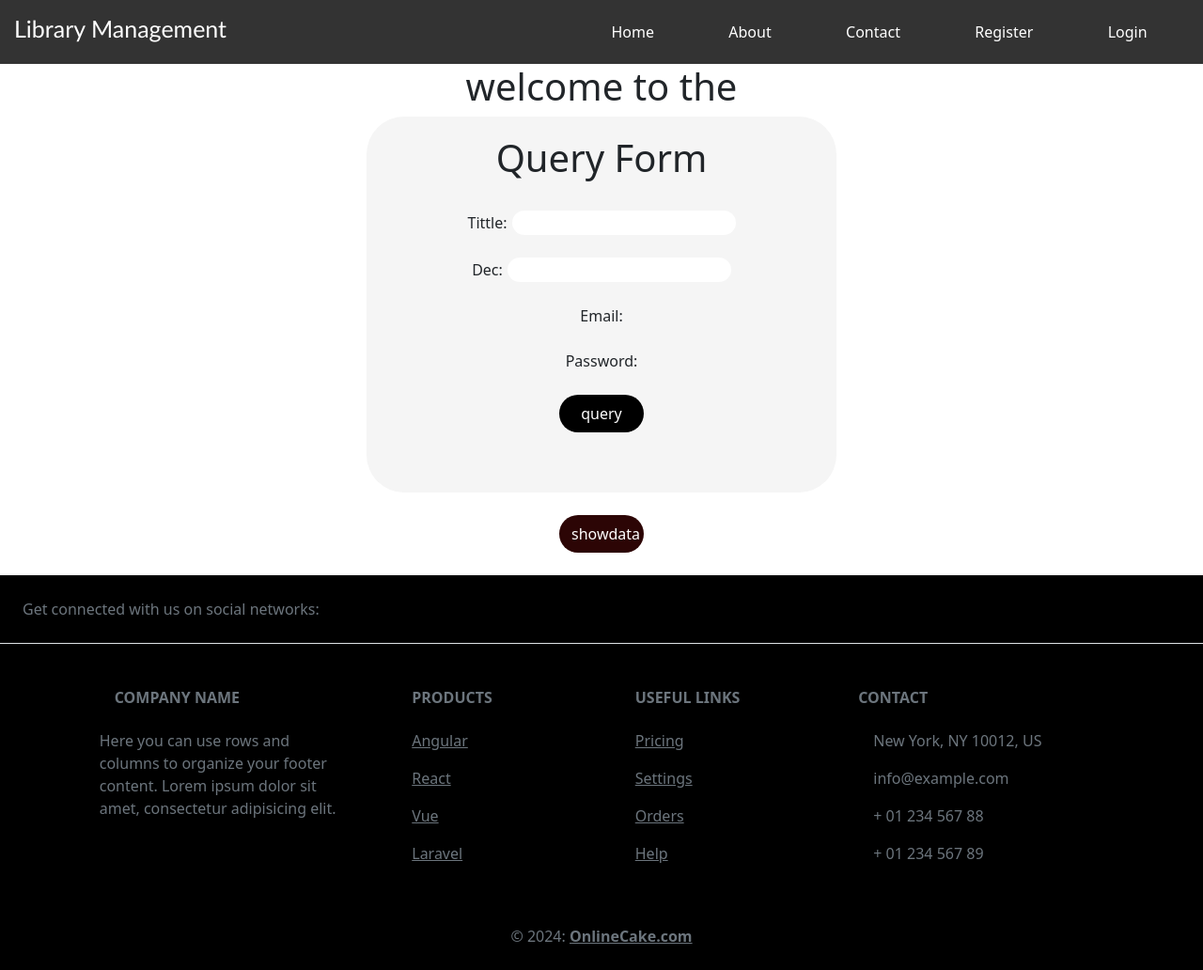
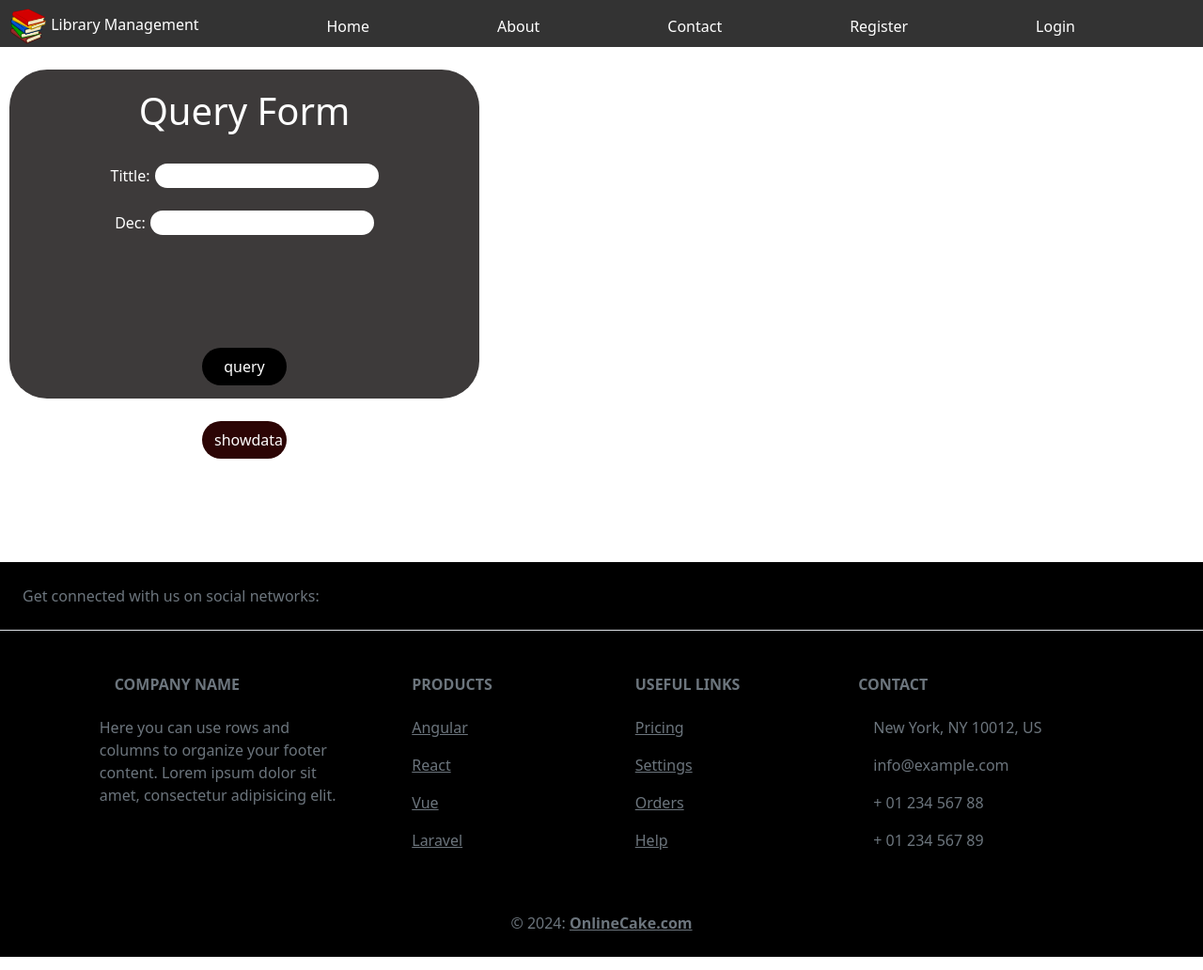
Before and after one commit to khushbu091/library_crud, a Django app: page /dashbord/ in a window 1280 px wide. Shown: the whole page at 94% size. Run offline with Django 5.2, Linux system fonts and the light colour scheme.

Commit message:
update_library_crud

```diff
--- a/project/app/static/css/style.css
+++ b/project/app/static/css/style.css
@@ -1,17 +1,23 @@
+
 .navbar {
+    width: 100%;
+    height: 50px;
     display: flex;
+    justify-content: space-around;
     overflow: hidden;
     background-color: #333;
     align-items: center;
+    margin: auto;
+    padding-left: 10px;
   }
 .navbar h1{
-    font-family: 'Trebuchet MS', 'Lucida Sans Unicode', 'Lucida Grande', 'Lucida Sans', Arial, sans-serif;
+    font-family:Verdana, Geneva, Tahoma, sans-serif;
     font-size: 25px;
     color: white;
     text-decoration: none;
     margin-left: 15px;
     text-align: center;
-    margin-right: 350px;
+
 }
 
   .navbar a {
@@ -19,7 +25,6 @@
     display: block;
     color: white;
     text-align: center;
-    padding: 14px 20px;
     text-decoration: none;
   }
 
@@ -34,9 +39,10 @@
     display: table;
     clear: both;
   }
-  .reg-form{
-    width: 500px;
-    height: 600px;
-    background-color: yellow;
-    align-items: center;
-  }
+  @media screen and (max-width: 600px) {
+    .navbar li {
+        float: none;
+        display: block;
+        text-align: center;
+    }
+}
--- a/project/app/templates/base.html
+++ b/project/app/templates/base.html
@@ -10,19 +10,30 @@
     <title>Library Management</title>
 
 </head>
-<body>
-    <header class="navbar">
-        <h1>Library Management</h1>
+<body style="box-sizing: border-box;">
+    <ul class="navbar" style="list-style: none;">
+      <li>
+          <img src="{% static 'images/logo11.png'%}" style="width: 40px; height: 40px;">
+          <span style="color: white;">Library Management</span>
+      </li>
         {% if context.logout%}
-        <a href="{% url 'home' %}">Logout</a>
+       <li><span style="font-family:Verdana, Geneva, Tahoma, sans-serif; color: white;">
+         welcome to the {{context.nm}}
+         </span>
+       </li>
+        <li><a href="{% url 'home' %}">Logout</a></li>
         {% else %}
-        <a href="{% url 'home' %}">Home</a>
-        <a href="{% url 'about' %}">About</a>
-        <a href="{% url 'contact' %}">Contact</a>
-        <a href="{% url 'register' %}">Register</a>
-        <a href="{% url 'login' %}">Login</a>
+        <li><a href="{% url 'home' %}">Home</a></li>
+        <li><a href="{% url 'about' %}">About</a></li>
+        <li><a href="{% url 'contact' %}">Contact</a></li>
+        <li><a href="{% url 'register' %}">Register</a></li>
+        <li><a href="{% url 'login' %}">Login</a></li>
         {% endif %}
-    </header>
+
+
+
+        </ul>
+
 
     {%block content%}
     <h1>this is leading page</h1>
--- a/project/app/templates/dashbord.html
+++ b/project/app/templates/dashbord.html
@@ -9,11 +9,13 @@
 </head>
 <body>
     {% block content %}
-
-    <center><h1 style="font-family: system-ui, -apple-system, BlinkMacSystemFont, 'Segoe UI', Roboto, Oxygen, Ubuntu, Cantarell, 'Open Sans', 'Helvetica Neue', sans-serif;"> welcome to the {{context.nm}}</h1></center>
+    <br>
+    <div class="main-div" style="width: 100%; height: 500px; display: flex; position: relative;">
+        <div class="form-div" style="width: 500px; position: absolute; left: 10px;">
         {% if sedt %}
-    <center><form action="{% url 'update' pk=sedt.id %}" method="post" class="form" style="width: 500px;
-    height: 400px; background-color: whitesmoke; justify-content:baseline; padding: 20px; border-radius: 40px;">
+        <center>
+            <form action="{% url 'update' pk=sedt.id %}" method="post" class="form" style="width: 500px;
+            height: 350px; background-color: rgb(61, 58, 58); justify-content:baseline; padding: 20px; border-radius: 40px; color: white;">
             {% csrf_token %}
             <center><h1>Update Form</h1></center>
                 Tittle:<input type="text" name="tittle" value="{{sedt.Tittle}}" class="input" style="border: 1px; padding-left: 5px; margin-left: 5px;
@@ -24,23 +26,23 @@
                 border-color: black; border-radius: 40px;">
                 <br>
                 <br>
-    Email:<input type="email" name="email" value="{{sedt.Email}}"  hidden class="input" style="border: 1px; padding-left: 5px; margin-left: 5px;
+                <input type="email" name="email" value="{{sedt.Email}}"  hidden class="input" style="border: 1px; padding-left: 5px; margin-left: 5px;
                 border-color: black; border-radius: 40px;">
-    <br>
-    <br>
-    Password:<input type="password" name="password" value="{{sedt.Password}}" hidden class="input" style="border: 1px; padding-left: 5px; margin-left: 5px;
+
+                <input type="password" name="password" value="{{sedt.Password}}" hidden class="input" style="border: 1px; padding-left: 5px; margin-left: 5px;
                 border-color: black; border-radius: 40px;">
-    <br>
-    <br>
+
                 <button type="submit" class="btn" style="border-radius: 50px;
                 background-color: black; color: white; width: 90px; height: 40px;">Update</button>
                 <br>
                 <br>
-    </form></center>
+            </form>
+        </center>
         {% else %}
 
-    <center><form action="{% url 'query' %}" method="post"  class="form" style="width: 500px;
-    height: 400px; background-color: whitesmoke; justify-content:baseline; padding: 20px; border-radius: 40px;">
+    <center>
+        <form action="{% url 'query' %}" method="post"  class="form" style="width: 500px;
+            height: 350px; background-color:rgb(61, 58, 58); justify-content:baseline; padding: 20px; border-radius: 40px; color: white;">
             <h1> Query Form</h1>
             <br>
             {% csrf_token %}
@@ -52,11 +54,11 @@
             border-color: black; border-radius: 40px;">
             <br>
             <br>
-    Email:<input type="email" name="email" value="{{context.em}}"  hidden class="input" style="border: 1px; padding-left: 5px; margin-left: 5px;
+            <input type="email" name="email" value="{{context.em}}"  hidden class="input" style="border: 1px; padding-left: 5px; margin-left: 5px;
             border-color: black; border-radius: 40px;">
             <br>
             <br>
-    Password:<input type="password" name="password" value="{{context.pass}}" hidden class="input" style="border: 1px; padding-left: 5px; margin-left: 5px;
+            <input type="password" name="password" value="{{context.pass}}" hidden class="input" style="border: 1px; padding-left: 5px; margin-left: 5px;
             border-color: black; border-radius: 40px;"v>
             <br>
             <br>
@@ -66,45 +68,46 @@
             <br>
         </form>
     </center>
-
     {% endif%}
 
     <br>
-<center><form action="{% url 'showdata' %}" method="post">
+    <center>
+        <form action="{% url 'showdata' %}" method="post">
         {%csrf_token%}
         <input type="email"  name='email' value="{{context.em}}" hidden>
         <input type="submit" value="showdata"  class="btn" style="border-radius: 30px;
         background-color: rgb(44, 5, 5); color: white; width: 90px; height: 40px;">
         </form>
     </center>
-
+</div>
 
 {% if key1 %}
 <div class="table-container" style=" display: flex;
-justify-content: center; align-items: center; height: 60vh;">
-<table border='1' style="width: 80%; border-collapse: collapse;">
+justify-content: center; margin: 10px; align-items: center; position: absolute;  right: 10px; width: 600px;">
+
+<table border='1' style="width: 80%; border-collapse: collapse; border: 2px solid black;">
     <thead style="border: 1px solid #dddddd; text-align: left; padding: 8px;">
         <tr style="background-color: #f2f2f2;">
-          <th style="background-color: #4CAF50; color: white;">Id</th>
-          <th style="background-color: #4CAF50; color: white;">Email</th>
-          <th style="background-color: #4CAF50; color: white;">Tittle</th>
-          <th style="background-color: #4CAF50; color: white;">Query</th>
-          <th style="background-color: #4CAF50; color: white;">Delete</th>
-          <th style="background-color: #4CAF50; color: white;">Update</th>
+          <th style="background-color: #29322a; color: white;">Id</th>
+          <th style="background-color: #29322a; color: white;">Email</th>
+          <th style="background-color: #29322a; color: white;">Tittle</th>
+          <th style="background-color: #29322a; color: white;">Query</th>
+          <th style="background-color: #29322a; color: white;">Delete</th>
+          <th style="background-color: #29322a; color: white;">Update</th>
         </tr>
     </thead>
-    <tbody>
+    <tbody style="border: 1px solid black;">
         {% for i in key1 %}
-        <tr>
-            <td>{{i.id}}</td>
-            <td>{{i.Email}}</td>
-            <td>{{i.Tittle}}</td>
-            <td>{{i.Dec}}</td>
-            <td>
+        <tr style="border: 1px solid black;">
+            <td style="border: 1px solid black;">{{i.id}}</td>
+            <td style="border: 1px solid black;">{{i.Email}}</td>
+            <td style="border: 1px solid black;">{{i.Tittle}}</td>
+            <td style="border: 1px solid black;">{{i.Dec}}</td>
+            <td style="border: 1px solid black;">
                 <form  action="{% url 'delete' pk=i.id %}" method="post".>
                     {% csrf_token %}
                     <input type="text" name="email" value="{{i.Email}}" hidden>
-                    <button type="submit">Delete</button>
+                    <button type="submit" style="width: 60px; height: 30px; border-radius: 10px; background-color: black;color: white; border: none;">Delete</button>
 
                 </form>
             </td>
@@ -112,7 +115,7 @@ justify-content: center; align-items: center; height: 60vh;">
                 <form  action="{% url 'edit' pk=i.id %}" method="post" name="editform">
                     {% csrf_token %}
                     <input type="text" name="email" value="{{i.Email}}" hidden>
-                    <button type="submit"> Edit</button>
+                    <button type="submit" style="width: 60px; height: 30px; border-radius: 10px; background-color: black;color: white; border: none;"> Edit</button>
 
                 </form>
             </td>
@@ -122,7 +125,7 @@ justify-content: center; align-items: center; height: 60vh;">
 </table>
 </div>
 {% endif %}
-
+</div>
 
 {% endblock %}
 
--- a/project/app/templates/login.html
+++ b/project/app/templates/login.html
@@ -12,11 +12,11 @@
     {{key}}
     <br>
     <center><form action="{% url 'logindata' %}" method="post" class="reg-form" style="width: 500px;
-    height: 300px; background-color: whitesmoke; justify-content:baseline; padding: 20px; border-radius: 40px;">
+    height: 300px; background-color:rgb(61, 58, 58); justify-content:baseline; padding: 20px; border-radius: 40px; color: white;">
         {% csrf_token %}
 
     <h1>Login Here...</h1>
-    Email:<input type="email" name="email"  class="input" style="border: 1px; padding-left: 5px; margin-left: 5px;
+    Email:<input type="email" name="email"  class="input" style="border: 1px; padding-left: 5px; margin-left: 35px;
     border-color: black; border-radius: 40px;">
     <br>
     <br>
```
Also changed, not shown: project/app/templates/register.html (+8 -7 lines), project/app/static/images/logo11.png (added), project/db.sqlite3. Lines whose indentation alone changed are shown as unchanged.
